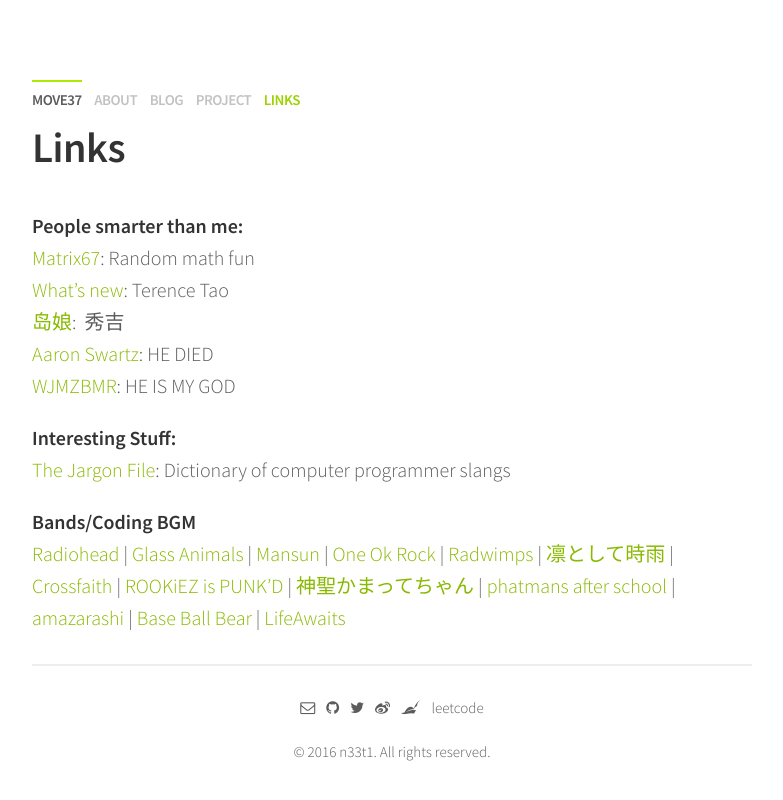
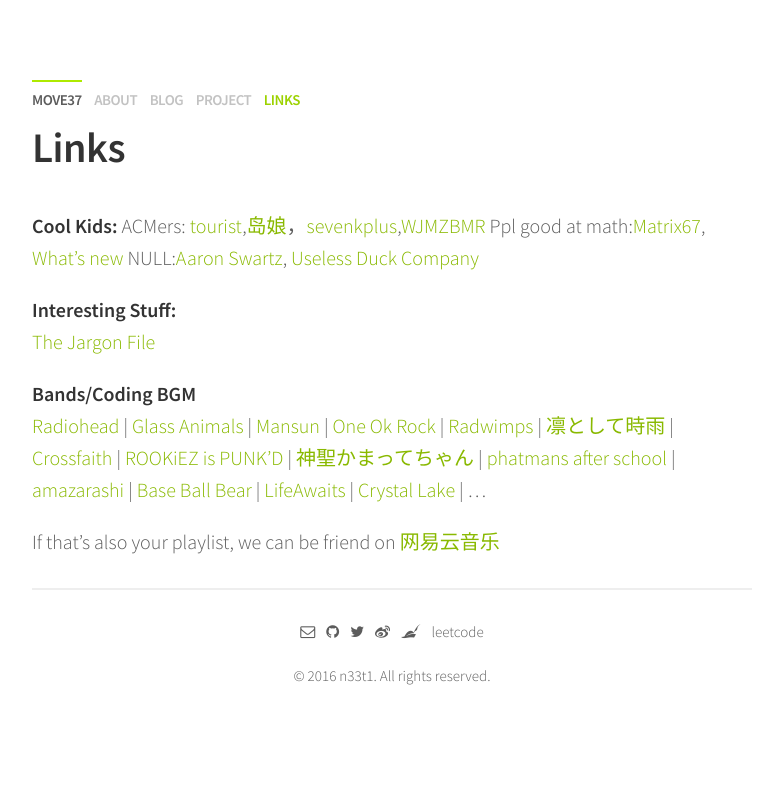
Before and after one commit to n33t1/n33t1.github.io, a Jekyll site: the page built from links.md, in a window 1280 px wide. Shown: the top 800 px of the page, without its empty margins (248-1031 px from the left). Built offline with Jekyll 4.4.1, drawn with Linux system fonts in a browser that asks for light colours; nearby versions of some CDN libraries.

Commit message:
Update links.md

```diff
--- a/links.md
+++ b/links.md
@@ -3,16 +3,14 @@
 permalink: /links/
 ---
 
-**People smarter than me:**
- [Matrix67](http://www.matrix67.com/blog/): Random math fun
- [What's new](https://terrytao.wordpress.com/): Terence Tao
- [岛娘](http://www.shuizilong.com/house/):  秀吉
- [Aaron Swartz](http://www.aaronsw.com/weblog/): HE DIED
- [WJMZBMR](http://wjmzbmr.com/): HE IS MY GOD
+**Cool Kids:**
+ ACMers: [tourist](http://codeforces.com/profile/tourist),[岛娘](http://www.shuizilong.com/house/)，[sevenkplus](http://sevenkplus.com/),[WJMZBMR](https://sites.google.com/site/wjmzbmr/home)
+ Ppl good at math:[Matrix67](http://www.matrix67.com/blog/), [What's new](https://terrytao.wordpress.com/)
+ NULL:[Aaron Swartz](http://www.aaronsw.com/weblog/), [Useless Duck Company](https://www.youtube.com/user/nicholmikey)
 
 
  **Interesting Stuff:**
- [The Jargon File](http://www.catb.org/jargon/html/): Dictionary of computer programmer slangs
+ [The Jargon File](http://www.catb.org/jargon/html/)
 
 
  **Bands/Coding BGM**
@@ -28,4 +26,8 @@
  [phatmans after school](https://phatmansafterschool.com/) |
  [amazarashi](http://www.amazarashi.com/) |
  [Base Ball Bear](http://www.baseballbear.com/) |
- [LifeAwaits](https://lifeawaitsband.bandcamp.com/releases)
+ [LifeAwaits](https://lifeawaitsband.bandcamp.com/releases) |
+ [Crystal Lake](http://crystallake.jp/) |
+ ...
+
+ If that's also your playlist, we can be friend on [网易云音乐](http://music.163.com/#/user/home?id=63382414)
```
